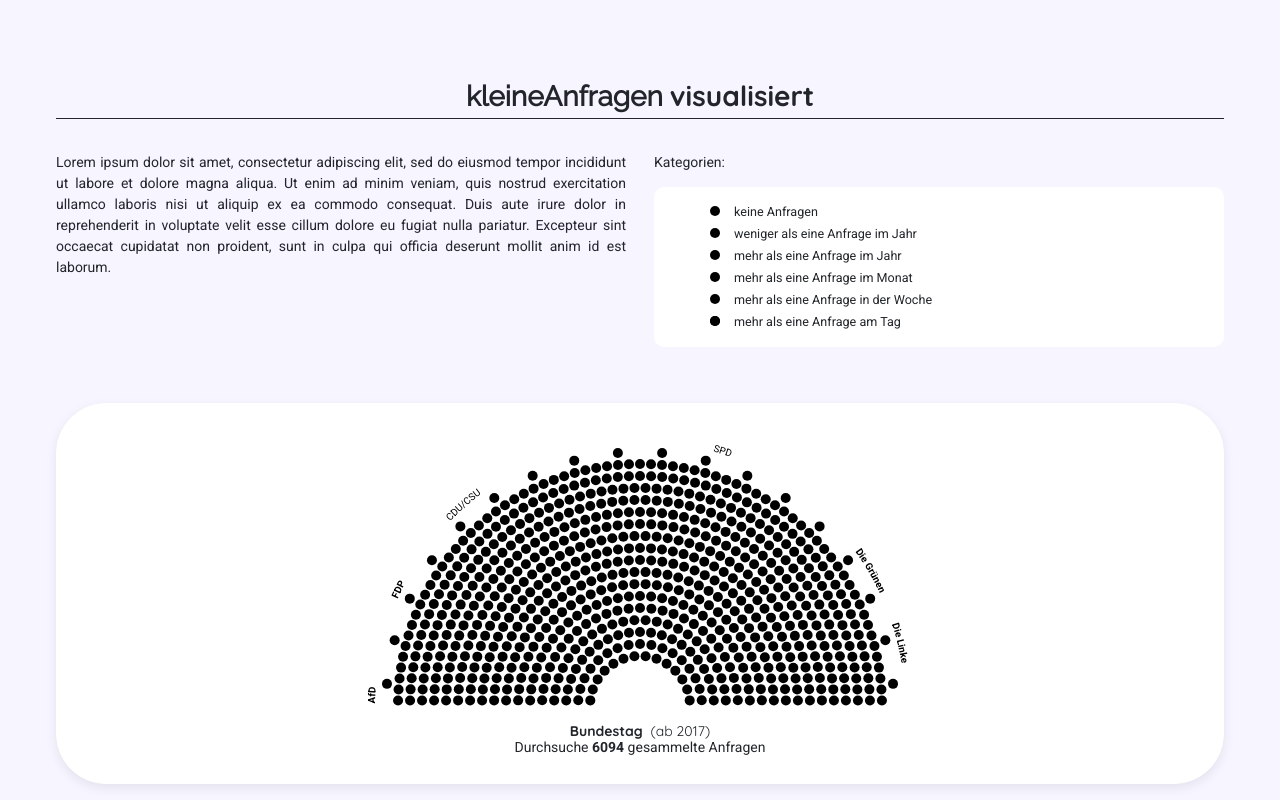
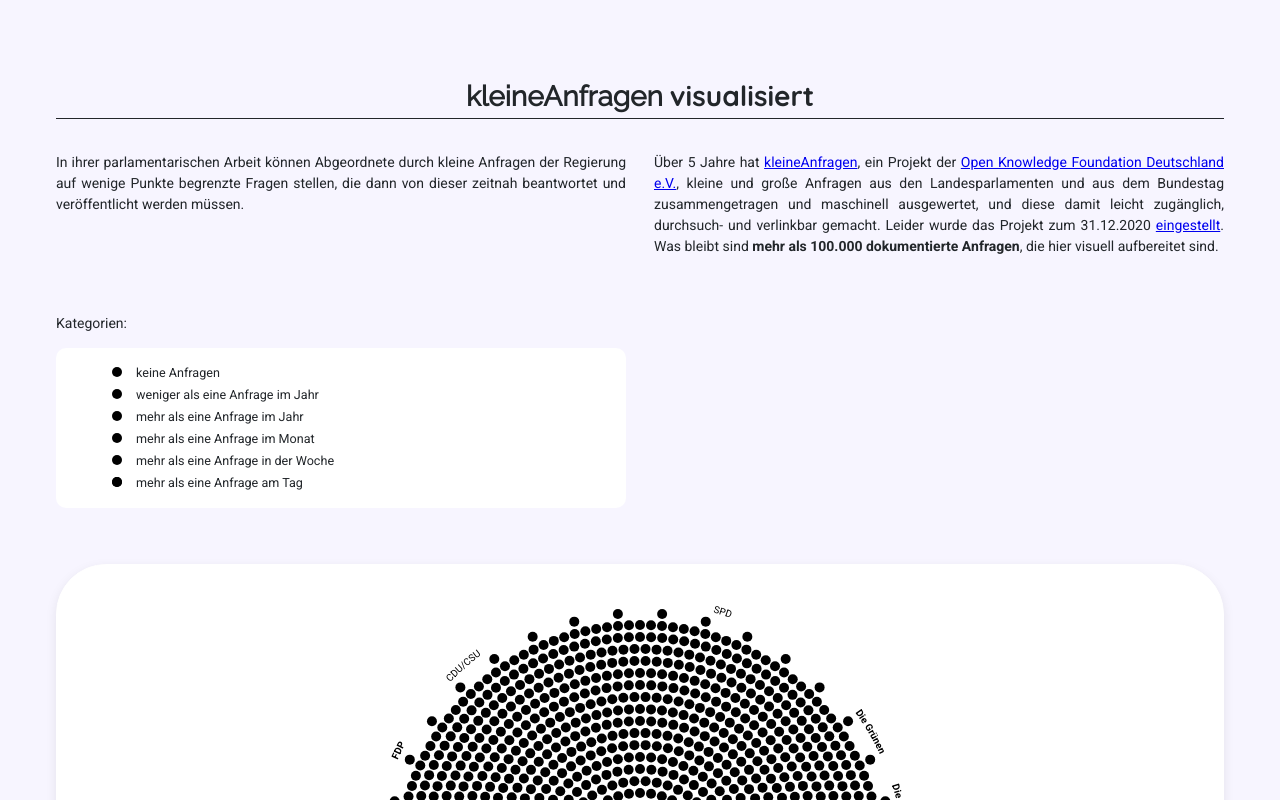
Before and after one commit to sophiamersmann/kleine-anfragen-visualised, a Vue app: page / in a window 1280 px wide. Shown: the top 800 px of the page. Built offline with nearby package versions, Linux system fonts and the light colour scheme.

Commit message:
Text: Introduction

```diff
--- a/src/components/Root.vue
+++ b/src/components/Root.vue
@@ -3,20 +3,26 @@
     <div class="top">
       <div class="introduction">
         <h1>
-          <a class="kleine-anfragen" href="https://kleineanfragen.de/" target="blank">
+          <a class="kleine-anfragen" href="https://kleineanfragen.de/" target="_blank">
             kleineAnfragen
           </a>
           <span class="visualised"> visualisiert</span>
         </h1>
         <div class="text">
           <div class="p">
-            Lorem ipsum dolor sit amet, consectetur adipiscing elit,
-            sed do eiusmod tempor incididunt ut labore et dolore magna aliqua.
-            Ut enim ad minim veniam, quis nostrud exercitation ullamco laboris
-            nisi ut aliquip ex ea commodo consequat. Duis aute irure dolor in
-            reprehenderit in voluptate velit esse cillum dolore eu fugiat nulla
-            pariatur. Excepteur sint occaecat cupidatat non proident, sunt in
-            culpa qui officia deserunt mollit anim id est laborum.
+            In ihrer parlamentarischen Arbeit können Abgeordnete durch kleine Anfragen
+            der Regierung auf wenige Punkte begrenzte Fragen stellen, die dann von dieser
+            zeitnah beantwortet und veröffentlicht werden müssen.
+          </div>
+          <div class="p">
+            Über 5 Jahre hat <a href="https://kleineanfragen.de/" target="_blank">kleineAnfragen</a>,
+            ein Projekt der <a href="https://okfn.de/" target="_blank">Open Knowledge Foundation Deutschland e.V.</a>,
+            kleine und große Anfragen aus den Landesparlamenten und aus
+            dem Bundestag zusammengetragen und maschinell ausgewertet, und diese damit
+            leicht zugänglich, durchsuch- und verlinkbar gemacht. Leider wurde
+            das Projekt zum 31.12.2020 <a href="https://kleineanfragen.de/info/stilllegung" target="_blank">eingestellt</a>.
+            Was bleibt sind <b>mehr als 100.000 dokumentierte Anfragen</b>,
+            die hier visuell aufbereitet sind.
           </div>
           <div class="p">
             Kategorien:
```
